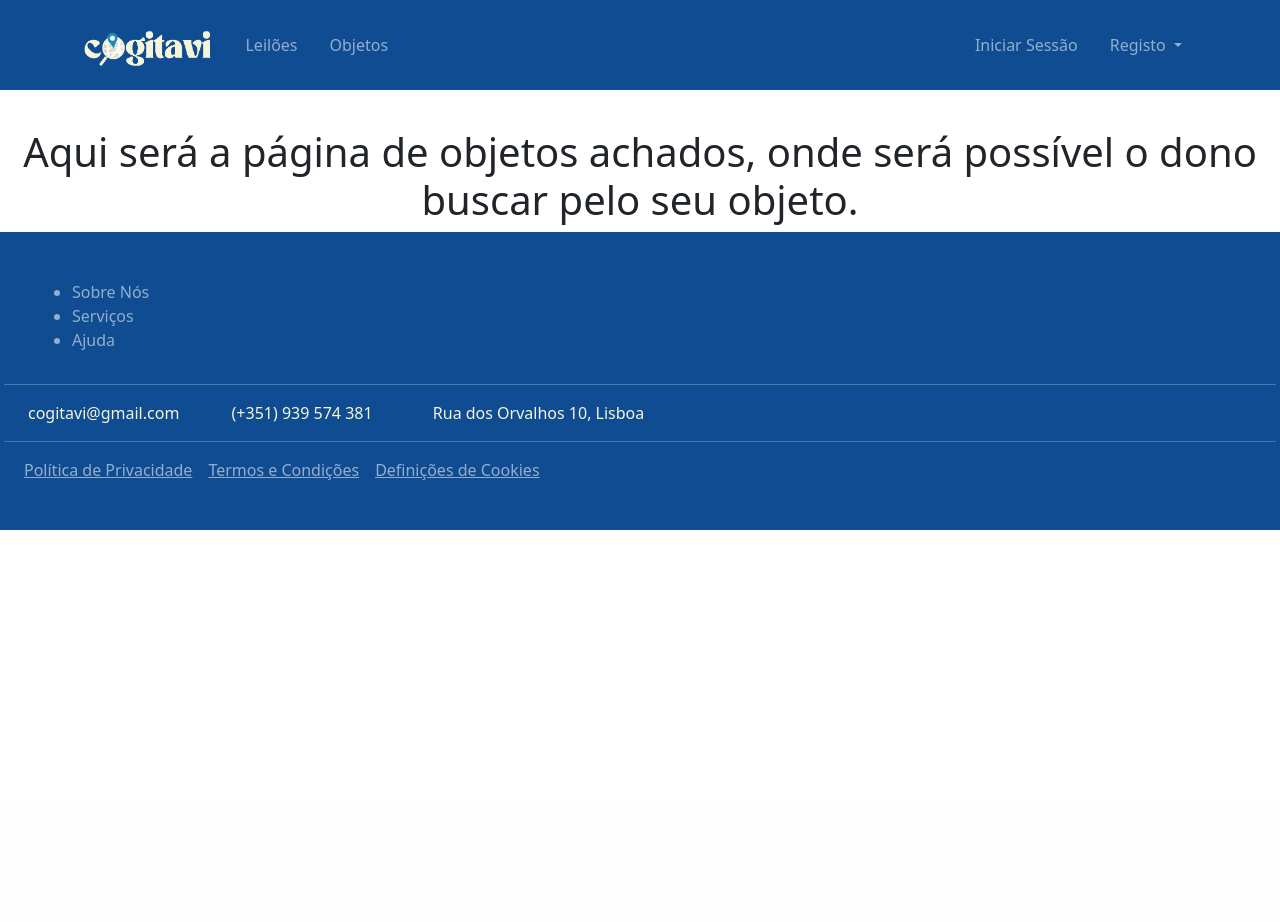
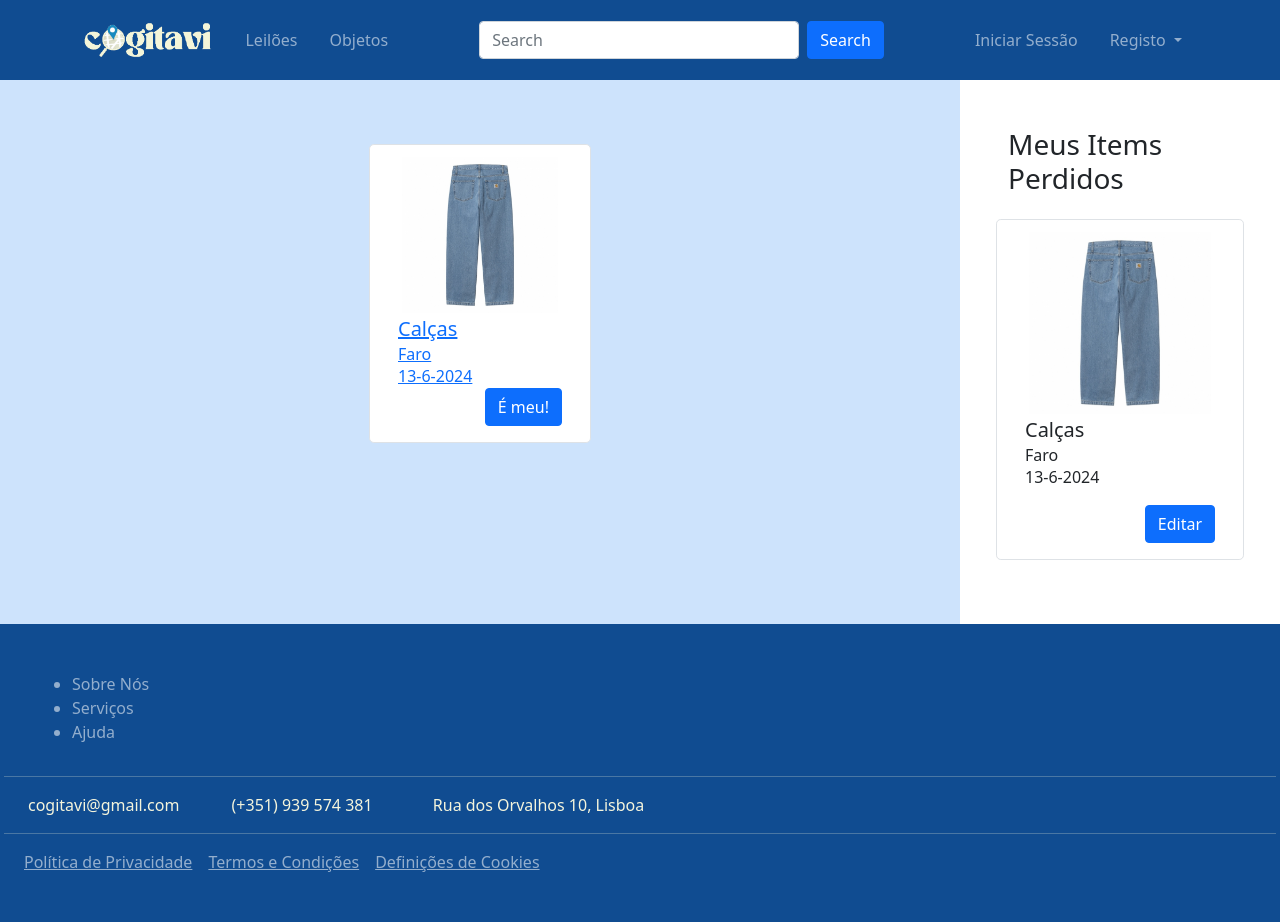
Before and after one commit to happymorgue/projeto, a Laravel app: page /buscaObjAchados in a window 1280 px wide. Before the commit the page ends 530 px from the top, so only its background shows below. Run offline with Laravel 10, Linux system fonts and the light colour scheme; data that the repository does not hold is empty.

Commit message:
Objetos e Home
Criação da pagina de objetos (Achados), da pagina de um objeto especifico e o melhoramento da pagina principal.

```diff
--- a/public/css/geral.css
+++ b/public/css/geral.css
@@ -50,10 +50,13 @@
 }
 
 .quadrado-showcase {
-  background-color: rgba(31, 138, 192, 0.75); /* traduzido para rgb por causa da opacidade (o ultimo valor) */
   padding: 3em;
   border-radius: 0.25em;
   margin-top: 1em;
+}
+
+.diplay-items{
+  height: 30%;
 }
 
 #imagemDes {
@@ -66,6 +69,10 @@
 
 #section {
   margin-top: 0.9em;
+}
+
+#myItems {
+  margin: 0em;
 }
 
 .separate {
--- /dev/null
+++ b/public/css/obj.css
@@ -0,0 +1,7 @@
+.bgColor{
+    background-color: #cde3fc;
+}
+
+.bgColorMyItems{
+    background-color: white;
+}
--- a/resources/views/objAchados.blade.php
+++ b/resources/views/objAchados.blade.php
@@ -4,9 +4,60 @@
 @section('title', 'Cogitavi - Objetos Achados')
 
 @section('content')
+<section class="section-showcase text-center text-sm-start m-0 bgColor d-flex" id="myItems">
+  <div class="container p-5 d-flex col-md-9">
+    <div id="ObjetosEncontrados" class="w-100">
+    <!--Cada Linha de Items terá este layout-->
+      <div class="row d-flex justify-content-around">
+        <!--Cada Item terá este layout-->
+
+        <div class="card shadow-1 border rounded-3 col-md-3 m-1 my-3">
+          <a href="/verObj">
+            <div class="card-body m-0 pt-2">
+              <div class="w-100 m-0 p-0">
+                <img class="img-thumbnail border-0" src="calcas.jpg">
+                <div class="text-start">
+                  <h5 class="card-title">Calças</h5>
+                  <h6 class="card-subtitle text-body-secondary">Faro</h6>
+                  <p class="card-text">13-6-2024</p>
+                  <div class="d-flex justify-content-end">
+                    <a href="#" class="btn btn-primary d-flex aling-self-end">É meu!</a>
+                  </div>
+                </div>
+              </div>
+            </a>
+          </div>
+        </div>
+      </div>
+
+    </div>
+  </div>
+  <div class="container p-5 col-md-3 bgColorMyItems">
+    <h3>Meus Items Perdidos</h2>
+    <div>
+      <div id="MeusObjetosPerdidos" class="d-flex justify-content-center row">
+        <div class="card shadow-1 border rounded-3 col-md-12 m-1 my-3">
+          <div class="card-body m-0 pt-2">
+            <div class="w-100 m-0 p-0">
+              <img class="img-thumbnail border-0" src="calcas.jpg">
+              <div class="text-start">
+                <h5 class="card-title">Calças</h5>
+                <h6 class="card-subtitle text-body-secondary">Faro</h6>
+                <p class="card-text">13-6-2024</p>
+                <div class="d-flex justify-content-end">
+                  <a href="/editObjPerdidos" class="btn btn-primary d-flex aling-self-end">Editar</a>
+                </div>
+              </div>
+            </div>
+          </div>
+        </div>
+      </div>
 
 
-  <h1 class=" text-center pt-5"> Aqui será a página de objetos achados, onde será possível o dono buscar pelo seu objeto.</h1>
-
+    </div>
+  </div>
+</section>
 
 @endsection
+
+<link href="{{ asset('css/obj.css') }}" rel="stylesheet">
--- a/resources/views/partials/headerDL.blade.php
+++ b/resources/views/partials/headerDL.blade.php
@@ -35,7 +35,13 @@
           </li>
         </ul>
       </div>
-
+      <!--Search bar, needs fixing for sm (and maybe for xl not sure will need joao to test it)-->
+      <div class="collapse navbar-collapse col-4-sm col-4-md">
+        <form class="d-flex container-fluid m-0" role="search">
+          <input class="form-control me-2" type="search" placeholder="Search" aria-label="Search">
+          <button class="btn btn-primary" type="submit">Search</button>
+        </form>
+      </div>
       <div class="collapse navbar-collapse col-2-lg" id="navmenu">
         <ul class="nav navbar-nav d-flex justify-content-end w-100">
         @if(isset($_SESSION['user_email'])) <!-- Check if user_id session key exists -->
--- a/routes/web.php
+++ b/routes/web.php
@@ -52,6 +52,9 @@
 });
 Route::get('/verObjPerdidos', function () {
     return view('meusObjsPerdidos');
+});
+Route::get('/verObj', function () {
+    return view('verObjs');
 });
 Route::get('/buscaObjAchados', function () {
     return view('objAchados');
```
Also changed, not shown: resources/views/home.blade.php (+26 -12 lines), resources/views/meusObjsPerdidos.blade.php (+33 -2 lines), resources/views/partials/headerP.blade.php (+7 -0 lines), resources/views/verObjs.blade.php (added, +74 -0 lines), public/calcas.jpg (added), public/empresa1.png (added), public/empresa2.webp (added), public/empresa3.jpg (added).
